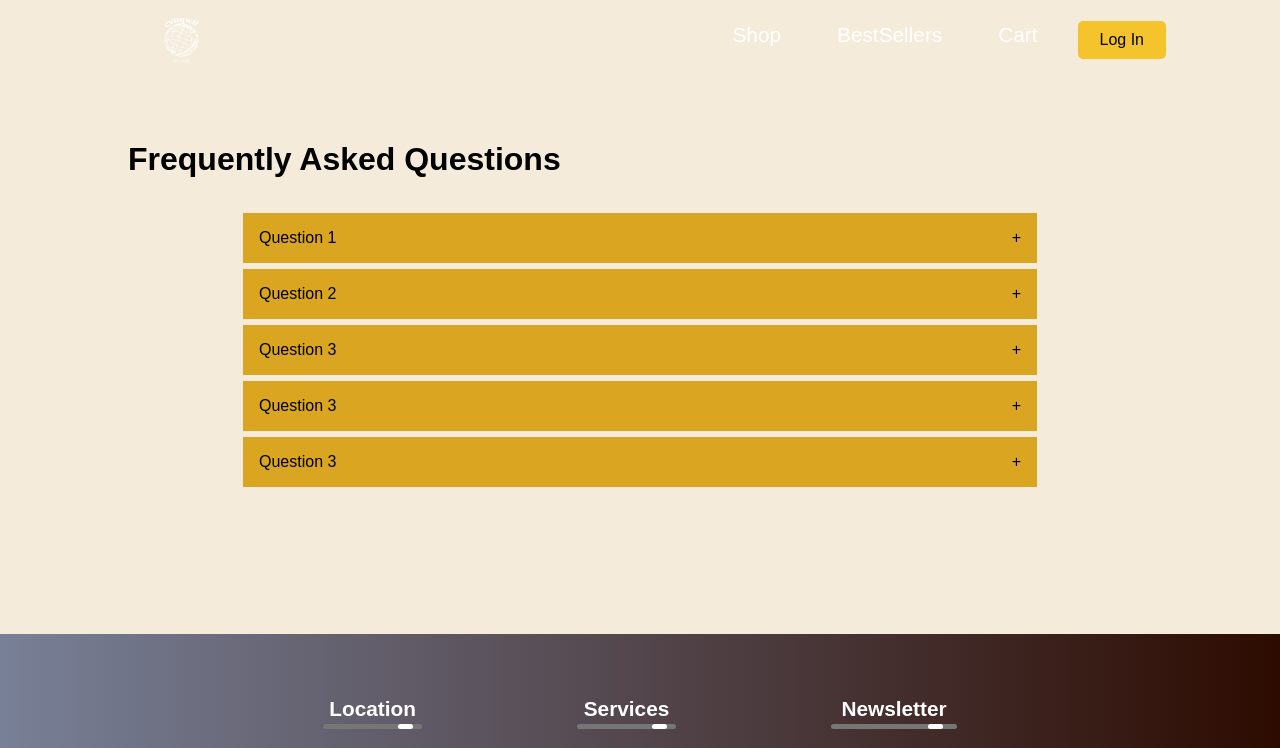
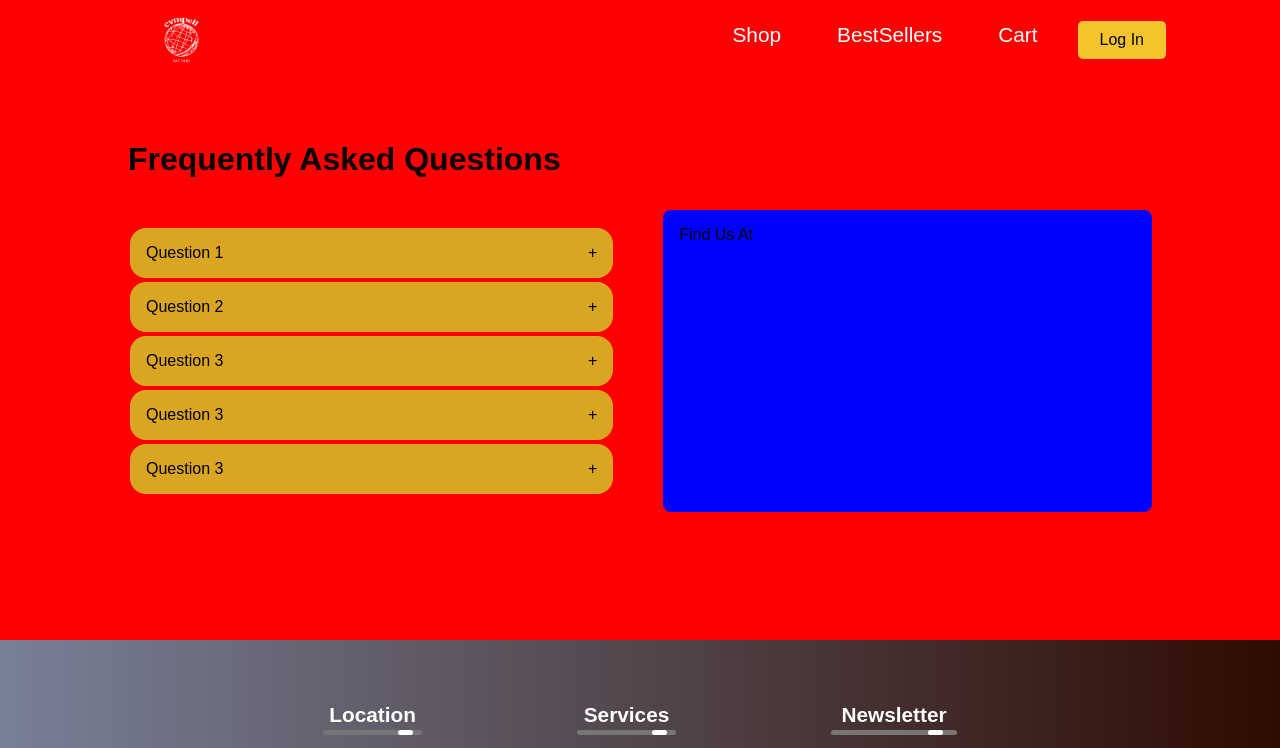
Before and after one commit to ericatsu/cvmpell, a React (Create React App) app: page /Faqs in a window 1280 px wide. Shown: the top 748 px of the page. Built offline with nearby package versions, Linux system fonts and the light colour scheme.

Commit message:
address adding

```diff
--- a/src/elements/FaqsElements.jsx
+++ b/src/elements/FaqsElements.jsx
@@ -1,23 +1,41 @@
 import styled from "styled-components";
 
+export const AContainer = styled.div`
+    padding: 10%;
+    /* background: #f5ebda; */
+    background: red;
+
+    @media screen and (max-width: 768px) {
+    padding: 10%;
+  }
+`
 export const FaqContainer = styled.div`
-    padding: 10%;
-    background: #f5ebda;
+    display: flex;
+  column-gap: 3rem;
+
+  @media screen and (max-width: 768px) {
+    flex-direction: column;
+  }
 `
+
 export const FaqTitle = styled.h1`
   text-align: start;
   margin: 0.8rem 0 2rem 0;
+
+  @media screen and (max-width: 768px) {
+    margin-top: 40px;
+  }
 `
 export const Accordion = styled.div`
-  max-width: 800px;
+  width: 50%;
   margin: 1rem auto;
 
-  @media screen and (max-width: 700px) {
-    width: 90%;
+  @media screen and (max-width: 768px) {
+    width: 100%;
 }
 `
 export const AccordionItem = styled.div`
-    padding: 3px;
+    padding: 2px;
 `
 
 export const AccordionTitle = styled.div`
@@ -27,6 +45,7 @@ export const AccordionTitle = styled.div`
   cursor: pointer;
   background-color: goldenrod;
   padding: 1rem;
+  border-radius: 1rem;
 
   :hover{
      background-color: #d3c194;
@@ -35,4 +54,15 @@ export const AccordionTitle = styled.div`
 export const AccordionContent = styled.div`
     padding: 1rem;
     background-color: white;
+    border-radius: 0.5rem;
 `
+export const Address = styled.div`
+    padding: 1rem;
+    background-color: blue;
+    border-radius: 0.5rem;
+    width: 50%;
+
+    @media screen and (max-width: 768px) {
+    display: none;
+}
+`
--- a/src/pages/Faqs.jsx
+++ b/src/pages/Faqs.jsx
@@ -1,5 +1,5 @@
 import React, {useState} from 'react'
-import { Accordion, AccordionContent, AccordionItem, AccordionTitle, FaqContainer, FaqTitle } from '../elements/FaqsElements';
+import { Accordion, AccordionContent, AccordionItem, AccordionTitle, AContainer, Address, FaqContainer, FaqTitle } from '../elements/FaqsElements';
 
 function Faqs() {
 
@@ -46,7 +46,7 @@ const AccordionFxn = ({ title, content }) => {
   const [isActive, setIsActive] = useState(false);
 
   return (
-    <AccordionItem>
+    <AccordionItem >
       <AccordionTitle onClick={() =>  setIsActive(!isActive)}>
         <div>{title}</div>
         <div>{isActive ? '-' : '+'}</div>
@@ -57,14 +57,21 @@ const AccordionFxn = ({ title, content }) => {
 };
 
   return (
-    <FaqContainer>
+    <AContainer >
       <FaqTitle>Frequently Asked Questions</FaqTitle>
+      <FaqContainer>
       <Accordion>
         {faqsData.map(({ title, content }) => (
           <AccordionFxn title={title} content={content} />
         ))}
- </Accordion>
+    </Accordion>
+
+    <Address>
+      Find Us At
+    </Address>
     </FaqContainer>
+    </AContainer>
+
   )
 }
 
```
